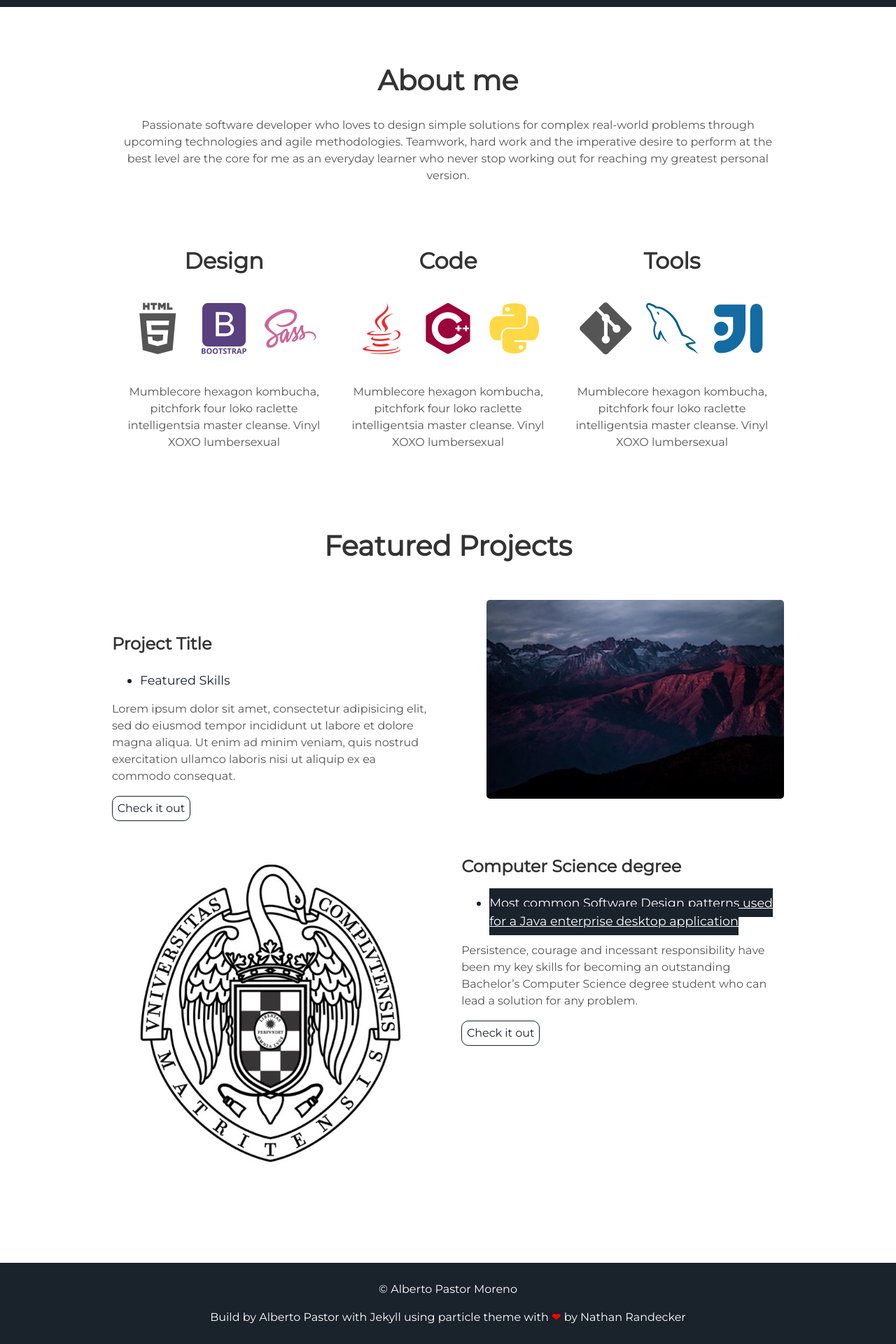
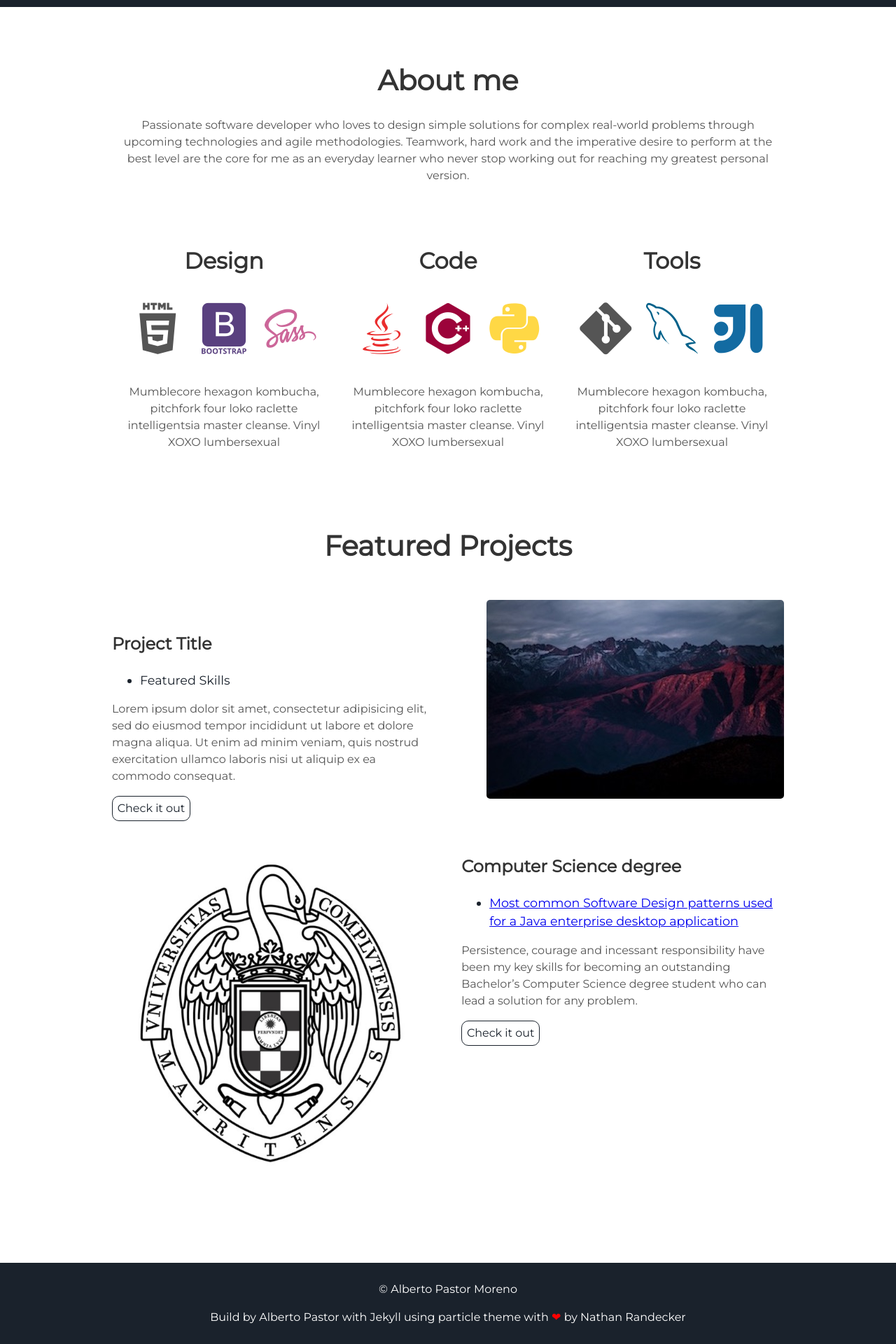
Before and after one commit to albertopastormr/albertopastormr.github.io, a Jekyll site: the page built from index.html, in a window 1280 px wide. Shown: the part 890-2810 px from the top of the page at 70% size. Built offline with Jekyll 4.4.1, drawn with Linux system fonts in a browser that asks for light colours.

Commit message:
update link style

```diff
--- a/_includes/projects.html
+++ b/_includes/projects.html
@@ -21,7 +21,7 @@
   <div class="contents-right">
     <h3> Computer Science degree </h3>
     <ul>
-      <li><a class="footer" href="{{site.l_gh-ifesoft}}">Most common Software Design patterns used for a Java enterprise desktop application</a> </li>
+      <li><a class="link" href="{{site.l_gh-ifesoft}}">Most common Software Design patterns used for a Java enterprise desktop application</a> </li>
     </ul>
     <p>Persistence, courage and incessant responsibility have been my key skills for becoming an outstanding Bachelor’s Computer Science degree student who can lead a solution for any problem.</p>
     <a class="project-link" href="{{site.l_cs-degree}}">Check it out</a>
```
